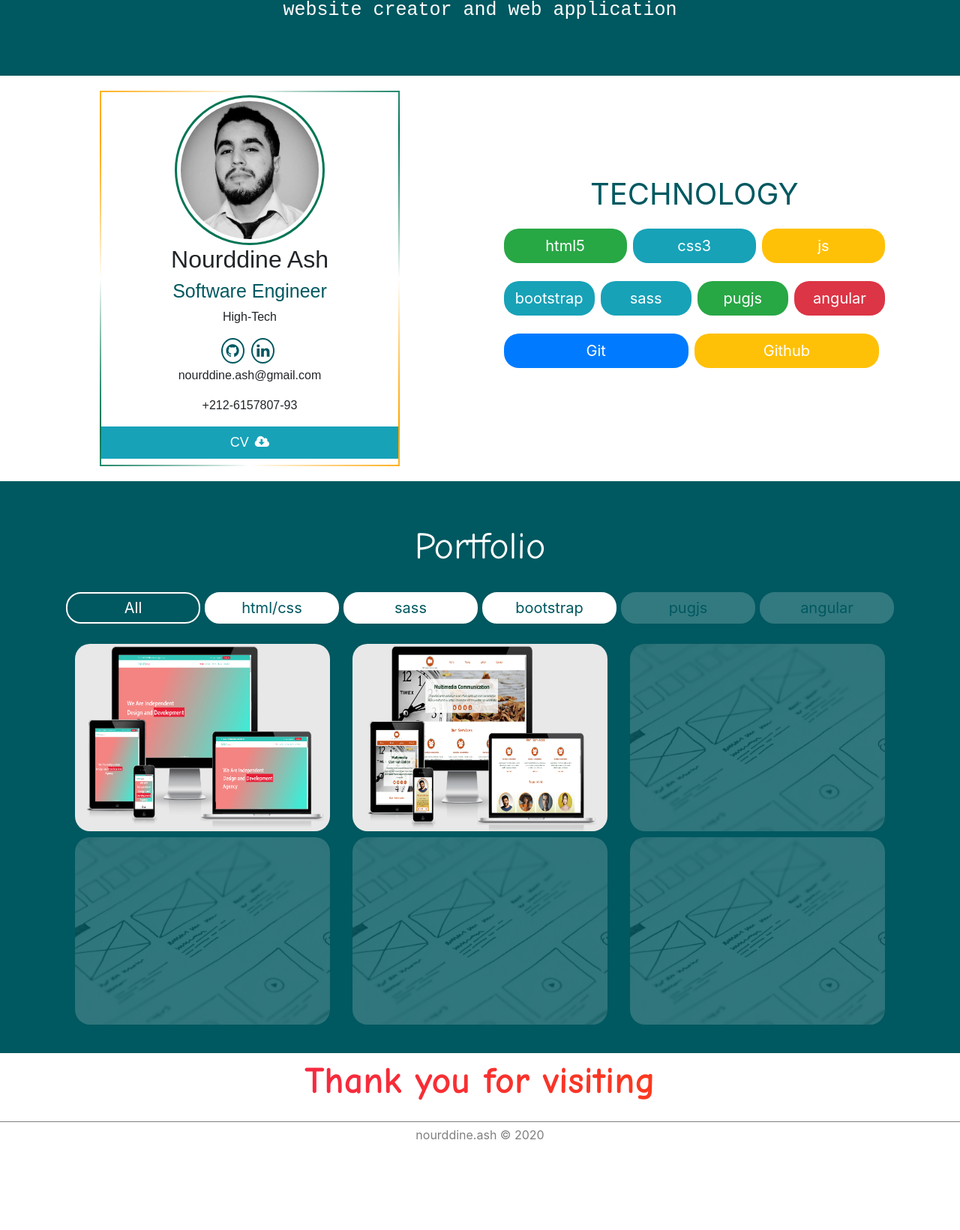
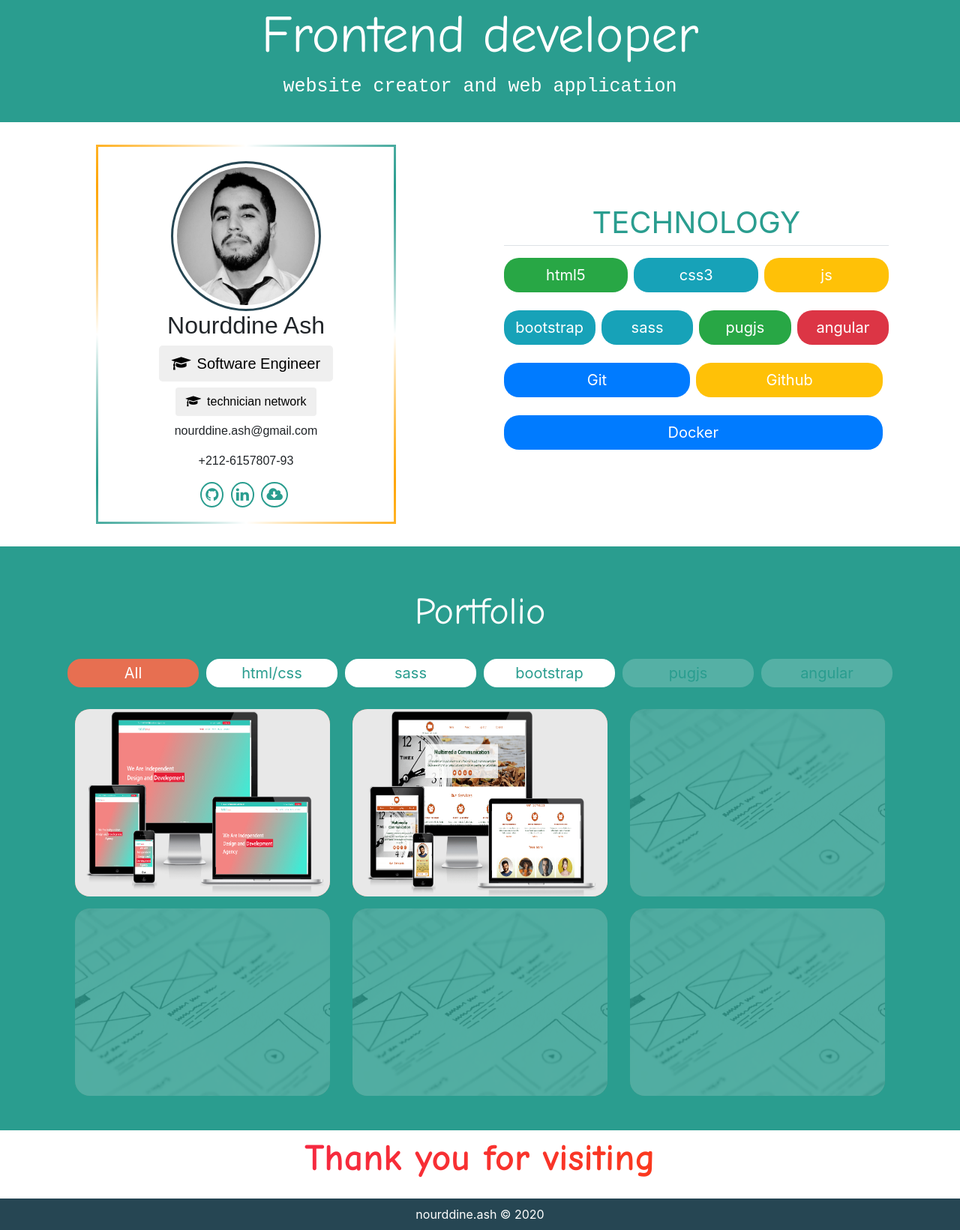
Before and after one commit to aitsihamou/portfolio, a plain HTML site: page index.html in a window 1280 px wide. Shown: the part 597-2238 px from the top of the page at 75% size. Before the commit the page ends 2128 px from the top, so only its background shows below. Drawn offline with Linux system fonts and the light colour scheme.

Commit message:
mise a jour homepage

```diff
--- a/css/sass/_about.scss
+++ b/css/sass/_about.scss
@@ -1,14 +1,19 @@
 .about {
     padding-top: 20px;
     padding-bottom: 20px;
+    .container {
+        padding: 10px;
+
+    }
   .info {
 
     .card {
-        text-align: center;
+        border: 3px solid;
+        border-image: conic-gradient(white ,$colorS, white, orange, white, $colorS,white, orange,white) 1;
+        padding: 15px;
         font-family: arial;
         max-width: 400px;
-        border: 2px solid;
-        border-image: conic-gradient(white ,$colorP, white, orange, white, $colorP,white, orange,white) 1;
+
         .cardimg {
 
             img {
@@ -25,22 +30,7 @@
             font-size: 25px;
         }
 
-        button {
-            border: none;
-            outline: 0;
-            display: inline-block;
-            padding: 8px;
-            color: white;
-            background-color: #000;
-            text-align: center;
-            cursor: pointer;
-            width: 100%;
-            font-size: 18px;
-            a{
-                text-decoration: none;
-                color: white ;
-            }
-        }
+
         .list-icons {
             @include icons-colors($colorS , white);
         }
@@ -51,6 +41,7 @@
         font-size: 20px;
         font-weight: 400;
         color: white;
+
         .col {
             border-radius: 20px;
         }
--- a/css/sass/_footer.scss
+++ b/css/sass/_footer.scss
@@ -10,9 +10,10 @@
         font-weight: 600;
     }
     .copyright {
-        border-top: 1px solid grey;
+        background-color: $colorP;
+
         p {
-            color: grey;
+            color: white;
             padding: 5px;
             margin: 0px;
         }
--- a/css/sass/_header.scss
+++ b/css/sass/_header.scss
@@ -2,21 +2,23 @@
     min-height: 600px;
     background-color: $colorS;
     .intro-img img {
-        //background:linear-gradient(to right,#F11A5F  0%, #FF4800 100%) ;
-        background: conic-gradient(red, yellow, lime, aqua, blue, magenta, red) ;
+        background: conic-gradient(red, blue, magenta, yellow, lime, aqua, red);
         border: 5px solid white;
-        padding: 10px;
-        border-radius: 50%;
-        height: 350px;
-        width: 350px;
+        padding: 5px;
+        @media (max-width: 767px) {
+            height: 350px;
+            width: 350px;
+        }
+        height: 500px;
+        width: 500px;
     }
     .title {
         @include title-colors($light-theme: false);
+
+        P {
+            font-size: 25px;
+            color: white;
+            font-family: Courier New;
+        }
     }
-    P{
-        font-size: 25px;
-        color : white;
-        font-family: Courier New;
-    }
-
 }
--- a/css/sass/_portfolio.scss
+++ b/css/sass/_portfolio.scss
@@ -11,7 +11,7 @@
     }
     .list {
         .active {
-            background-color: $colorS !important;
+           background-color: #e76f51 !important;
             color: white !important;
         }
         .list-item {
@@ -20,20 +20,19 @@
     }
     .projects {
         .project {
-            position: relative;
+            // position: relative;
             width: 100%;
+            border-radius: 20px;
+            background-color: #e76f51;
             .image {
                 opacity: 1;
-                display: block;
                 height: 250px;
                 width: 100%;
-                transition: 0.5s ease;
-                backface-visibility: hidden;
+                // backface-visibility: hidden;
                 border-radius: 20px;
             }
 
             .middle {
-                transition: 0.5s ease;
                 opacity: 0;
                 position: absolute;
                 top: 50%;
@@ -41,23 +40,25 @@
                 transform: translate(-50%, -50%);
                 -ms-transform: translate(-50%, -50%);
                 text-align: center;
+
             }
 
             &:hover .image {
-                opacity: 0.3;
+                opacity: 0;
             }
 
             &:hover .middle {
                 opacity: 1;
             }
 
-            .text a {
-                text-decoration: none;
-                background-color: white;
-                border-radius: 20px;
-                color: $colorS;
-                font-size: 15px;
-                padding: 15px 25px;
+            .text i {
+                color: white;
+                opacity: .5;
+                transition: all .2s ease-in-out;
+                &:hover {
+                    opacity: 1;
+                    transform: scale(1.2);
+                }
 
             }
         }
--- a/css/sass/component/_liststyle.scss
+++ b/css/sass/component/_liststyle.scss
@@ -4,7 +4,7 @@
     .list-item {
         font-size: 20px;
         margin: 3px;
-        padding: 4px 6px;
+        padding: 4px;
         border-radius: 20px;
         display: inline-block;
         i {
--- a/css/sass/component/_variables.scss
+++ b/css/sass/component/_variables.scss
@@ -1,5 +1,5 @@
-$colorP : #007554;
-$colorS : #005860;
+$colorP : #264653;
+$colorS : #2A9D8F;
 
 $maxMobile :"(max-width: 767px)";
 $minSmall :"(min-width: 768px)";
--- a/css/sass/global.scss
+++ b/css/sass/global.scss
@@ -1,6 +1,5 @@
 @import "./component/variables";
 @import "./component/mixins.scss";
-@import "./component/buttons.scss";
 @import "./component/title.scss";
 @import "./component/liststyle.scss";
 @import "./navbar.scss";
@@ -8,4 +7,3 @@
 @import "./about.scss";
 @import "./portfolio.scss";
 @import "./footer.scss";
-@import "./page_home.scss";
--- a/css/style.css
+++ b/css/style.css
@@ -17,7 +17,7 @@
   .list .list-item {
     font-size: 20px;
     margin: 3px;
-    padding: 4px 6px;
+    padding: 4px;
     border-radius: 20px;
     display: inline-block; }
     .list .list-item i {
@@ -36,17 +36,23 @@
       font-size: 20px; }
 
 .navbar {
-  background-color: #007554; }
+  background-color: #264653; }
 
 .navbar .nav-item .nav-link {
   color: white;
-  font-size: 30px;
+  font-size: 25px;
   margin-right: 10px; }
+  .navbar .nav-item .nav-link:hover {
+    color: #E76F51; }
 
 .logo a {
-  border: 3px solid white;
+  border: 3px solid #E76F51;
   border-radius: 50%;
   text-align: center; }
+  .logo a:hover {
+    border: 3px solid white; }
+    .logo a:hover i {
+      color: #E76F51; }
 
 .navbar-brand {
   padding: 3px; }
@@ -56,65 +62,56 @@
 
 .intro {
   min-height: 600px;
-  background-color: #005860; }
+  background-color: #2A9D8F; }
   .intro .intro-img img {
-    background: conic-gradient(red, yellow, lime, aqua, blue, magenta, red);
+    background: conic-gradient(red, blue, magenta, yellow, lime, aqua, red);
     border: 5px solid white;
-    padding: 10px;
-    border-radius: 50%;
-    height: 350px;
-    width: 350px; }
+    padding: 5px;
+    height: 500px;
+    width: 500px; }
+    @media (max-width: 767px) {
+      .intro .intro-img img {
+        height: 350px;
+        width: 350px; } }
   .intro .title {
     color: white; }
-  .intro P {
-    font-size: 25px;
-    color: white;
-    font-family: Courier New; }
+    .intro .title P {
+      font-size: 25px;
+      color: white;
+      font-family: Courier New; }
 
 .about {
   padding-top: 20px;
   padding-bottom: 20px; }
+  .about .container {
+    padding: 10px; }
   .about .info .card {
-    text-align: center;
+    border: 3px solid;
+    border-image: conic-gradient(white, #2A9D8F, white, orange, white, #2A9D8F, white, orange, white) 1;
+    padding: 15px;
     font-family: arial;
-    max-width: 400px;
-    border: 2px solid;
-    border-image: conic-gradient(white, #007554, white, orange, white, #007554, white, orange, white) 1; }
+    max-width: 400px; }
     .about .info .card .cardimg img {
       height: 200px;
       width: 200px;
       padding: 5px;
       border-radius: 50%;
-      border: 3px solid #007554; }
+      border: 3px solid #264653; }
     .about .info .card .degree {
-      color: #005860;
+      color: #2A9D8F;
       font-size: 25px; }
-    .about .info .card button {
-      border: none;
-      outline: 0;
-      display: inline-block;
-      padding: 8px;
-      color: white;
-      background-color: #000;
-      text-align: center;
-      cursor: pointer;
-      width: 100%;
-      font-size: 18px; }
-      .about .info .card button a {
-        text-decoration: none;
-        color: white; }
     .about .info .card .list-icons {
-      color: #005860; }
+      color: #2A9D8F; }
       .about .info .card .list-icons a {
-        color: #005860; }
+        color: #2A9D8F; }
       .about .info .card .list-icons i {
-        border: 2px solid #005860; }
+        border: 2px solid #2A9D8F; }
       .about .info .card .list-icons:hover a {
-        color: #005860; }
+        color: #2A9D8F; }
       .about .info .card .list-icons:hover i {
         color: white;
         border: 2px solid white;
-        background-color: #005860; }
+        background-color: #2A9D8F; }
   .about .tech {
     font-size: 20px;
     font-weight: 400;
@@ -123,10 +120,10 @@
       border-radius: 20px; }
     .about .tech p {
       font-size: 40px;
-      color: #005860; }
+      color: #2A9D8F; }
 
 .portfolio {
-  background-color: #005860;
+  background-color: #2A9D8F;
   padding-top: 30px;
   padding-bottom: 30px; }
   .portfolio .disabled {
@@ -135,29 +132,26 @@
   .portfolio .title {
     color: white; }
   .portfolio .list .active {
-    background-color: #005860 !important;
+    background-color: #e76f51 !important;
     color: white !important; }
   .portfolio .list .list-item {
     background-color: white;
-    color: #005860;
-    border: 2px solid white; }
+    color: #2A9D8F;
+    border: 2px solid #2A9D8F; }
     .portfolio .list .list-item:hover {
-      background-color: #005860;
+      background-color: #2A9D8F;
       color: white;
       border: 2px solid white; }
   .portfolio .projects .project {
-    position: relative;
-    width: 100%; }
+    width: 100%;
+    border-radius: 20px;
+    background-color: #e76f51; }
     .portfolio .projects .project .image {
       opacity: 1;
-      display: block;
       height: 250px;
       width: 100%;
-      transition: 0.5s ease;
-      backface-visibility: hidden;
       border-radius: 20px; }
     .portfolio .projects .project .middle {
-      transition: 0.5s ease;
       opacity: 0;
       position: absolute;
       top: 50%;
@@ -166,29 +160,29 @@
       -ms-transform: translate(-50%, -50%);
       text-align: center; }
     .portfolio .projects .project:hover .image {
-      opacity: 0.3; }
+      opacity: 0; }
     .portfolio .projects .project:hover .middle {
       opacity: 1; }
-    .portfolio .projects .project .text a {
-      text-decoration: none;
-      background-color: white;
-      border-radius: 20px;
-      color: #005860;
-      font-size: 15px;
-      padding: 15px 25px; }
+    .portfolio .projects .project .text i {
+      color: white;
+      opacity: .5;
+      transition: all .2s ease-in-out; }
+      .portfolio .projects .project .text i:hover {
+        opacity: 1;
+        transform: scale(1.2); }
 
 .footer {
   text-align: center; }
   .footer .title {
-    color: #005860;
+    color: #2A9D8F;
     margin: 0px;
     background: linear-gradient(to right, #F11A5F 0%, #FF4800 100%);
     -webkit-background-clip: text;
     -webkit-text-fill-color: transparent;
     font-weight: 600; }
   .footer .copyright {
-    border-top: 1px solid grey; }
+    background-color: #264653; }
     .footer .copyright p {
-      color: grey;
+      color: white;
       padding: 5px;
       margin: 0px; }
--- a/index.html
+++ b/index.html
@@ -19,7 +19,7 @@
   <nav class=" navbar sticky-top navbar-expand-lg navbar-dark lighten-1">
     <div class="logo mr-auto">
       <a class="navbar-brand js-scroll-trigger" href="#page-top">
-        <img src="img/nash.jpg" class="rounded-circle z-depth-0" alt="avatar image" height="70">
+        <i class="fa fa-wpexplorer fa-2x list-icons"></i>
       </a>
     </div>
     <button class="navbar-toggler ml-auto" type="button" data-toggle="collapse"
@@ -47,10 +47,10 @@
       <div class="intro-img pt-4">
         <img src="img/head1.jpg" class="rounded-circle z-depth-0">
       </div>
-      <div class="title mt-3">
+      <div class="title mt-2">
         <h1>Frontend developer</h1>
+      <p>website creator and web application</p>
       </div>
-      <p>website creator and web application</p>
     </div>
   </header>
   <!--/.end introduction -->
@@ -60,31 +60,23 @@
     <div class="container">
       <div class="row align-items-center">
         <div class="info col-12 col-sm pl-sm-5">
-          <div class="card " id="contact">
+          <div class="card align-items-center" id="contact">
             <div class="cardimg mt-1"> <img src="img/nash.jpg" alt=""></div>
             <h2>Nourddine Ash</h2>
-            <h1 class="degree">Software Engineer</h1>
-            <p>High-Tech</p>
+            <button class="btn btn-lg mb-2"><i class="fa fa-graduation-cap mr-2"></i>Software Engineer</button>
+            <button class="btn mb-2"><i class="fa fa-graduation-cap mr-2"></i>technician network</button>
+            <p>nourddine.ash@gmail.com</p>
+            <p>+212-6157807-93</p>
             <ul class=" list list-unstyled mb-1">
-              <li class="list-icons"><a href="https://github.com/aitsihamou">
-                  <i class="fa fa-github" aria-hidden="true"></i>
-                </a></li>
-              <li class="list-icons"><a href="https://www.linkedin.com/in/ashnourddine/">
-                  <i class="fa fa-linkedin" aria-hidden="true"></i>
-                </a></li>
+              <li class="list-icons"><a href="https://github.com/aitsihamou"><i class="fa fa-github" aria-hidden="true"></i></a></li>
+              <li class="list-icons"><a href="https://www.linkedin.com/in/ashnourddine/"><i class="fa fa-linkedin" aria-hidden="true"></i></a></li>
+              <li class="list-icons"> <a href="img/CV-FE-NOURDDINE AITSIHAMOU.pdf"><i class="fa fa-cloud-download"></i></a></li>
             </ul>
-            <p>nourddine.ash@gmail.com</p>
-             <p>+212-6157807-93</p>
-            <button class="bg-info mb-2">
-              <a href="img/CV-FE-NOURDDINE AITSIHAMOU.pdf"
-                download="CV-FE-NOURDDINE AITSIHAMOU.pdf">CV<i class="fa fa-cloud-download ml-2"></i>
-              </a>
-            </button>
           </div>
         </div>
         <div class="col-12 col-sm text-center">
           <div class="tech">
-            <p>TECHNOLOGY</p>
+            <p class=" border-bottom ">TECHNOLOGY</p>
             <div class="row mb-3">
               <div class="col bg-success mr-2 p-2 mb-2">html5</div>
               <div class="col bg-info mr-2 mb-2 p-2">css3</div>
@@ -99,6 +91,9 @@
             <div class="row mb-3">
               <div class="col bg-primary mr-2 p-2 mb-2">Git</div>
               <div class="col bg-warning mr-2 mb-2 p-2">Github</div>
+            </div>
+            <div class="row mb-3">
+              <div class="col bg-primary mr-2 p-2 mb-2">Docker</div>
             </div>
           </div>
         </div>
@@ -116,23 +111,50 @@
       <div class="mb-4">
         <ul class="list list-unstyled row">
           <li data-class="All" class="col-sm-12 col-lg active list-item">All</li>
-          <li data-class=".native" class="col  list-item">html/css</li>
-          <li data-class=".sass" class="col  list-item">sass</li>
-          <li data-class=".bootstrap" class="col list-item">bootstrap</li>
-          <li data-class=".pugjs" class="col list-item disabled">pugjs</li>
-          <li data-class=".angular" class="col  list-item disabled">angular</li>
+          <li data-class=".native" class="col-5 col-sm  list-item">html/css</li>
+          <li data-class=".sass" class="col-5 col-sm list-item">sass</li>
+          <li data-class=".bootstrap" class="col-5 col-sm list-item">bootstrap</li>
+          <li data-class=".pugjs" class="col-5 col-sm list-item disabled">pugjs</li>
+          <li data-class=".angular" class="col-5 col-sm  list-item disabled">angular</li>
         </ul>
       </div>
       <div class="projects">
         <div class="row">
           <!--/.col project -->
-          <div class="col-12 col-sm-4  mb-2">
+          <div class="col-12 col-sm-6 col-md-4 mb-3">
             <div class="project bootstrap native">
               <img src="img/featured/bootstrap4_page.png" alt="bootstrap" class="image">
               <div class="middle">
                 <div class="text">
-                  <a href="https://aitsihamou.github.io/bootstrap_template/">Live Preview<i class="fa fa-plus-circle ml-2"
-                      aria-hidden="true"></i>
+                  <a href="https://aitsihamou.github.io/bootstrap_template/"><i class="fa fa-external-link-square fa-5x"></i>
+                  </a>
+
+                </div>
+              </div>
+            </div>
+          </div>
+          <!--/.col project -->
+          <!--/.col project -->
+          <div class="col-12 col-sm-6 col-md-4 mb-3">
+            <div class="project sass">
+              <img src="img/featured/sass_page.png" alt="bootstrap" class="image">
+              <div class="middle">
+                <div class="text">
+                  <a href="https://aitsihamou.github.io/template_SASS/"><i class="fa fa-external-link-square fa-5x"></i>
+                  </a>
+
+                </div>
+              </div>
+            </div>
+          </div>
+          <!--/.col project -->
+          <!--/.col project -->
+          <div class="col-12 col-sm-6 col-md-4 mb-3">
+            <div class="project disabled">
+              <img src="img/featured/none.jpg" alt="bootstrap" class="image">
+              <div class="middle">
+                <div class="text">
+                  <a href="#"><i class="fa fa-external-link-square fa-5x"></i>
                   </a>
                 </div>
               </div>
@@ -140,13 +162,12 @@
           </div>
           <!--/.col project -->
           <!--/.col project -->
-          <div class="col-12 col-sm-4  mb-2">
-            <div class="project sass">
-              <img src="img/featured/sass_page.png" alt="bootstrap" class="image">
+          <div class="col-12 col-sm-6 col-md-4 mb-3">
+            <div class="project disabled">
+              <img src="img/featured/none.jpg" alt="bootstrap" class="image">
               <div class="middle">
                 <div class="text">
-                  <a href="https://aitsihamou.github.io/template_SASS/">Live Preview<i class="fa fa-plus-circle ml-2"
-                      aria-hidden="true"></i>
+                  <a href="#"><i class="fa fa-external-link-square fa-5x"></i>
                   </a>
                 </div>
               </div>
@@ -154,12 +175,12 @@
           </div>
           <!--/.col project -->
           <!--/.col project -->
-          <div class="col-12 col-sm-4 mb-2">
+          <div class="col-12 col-sm-6 col-md-4 mb-3">
             <div class="project disabled">
               <img src="img/featured/none.jpg" alt="bootstrap" class="image">
               <div class="middle">
                 <div class="text">
-                  <a href="#">Live Preview<i class="fa fa-plus-circle ml-2" aria-hidden="true"></i>
+                  <a href="#"><i class="fa fa-external-link-square fa-5x"></i>
                   </a>
                 </div>
               </div>
@@ -167,38 +188,12 @@
           </div>
           <!--/.col project -->
           <!--/.col project -->
-          <div class="col-12 col-sm-4 mb-2">
+          <div class="col-12 col-sm-6 col-md-4 mb-3">
             <div class="project disabled">
               <img src="img/featured/none.jpg" alt="bootstrap" class="image">
               <div class="middle">
                 <div class="text">
-                  <a href="#">Live Preview<i class="fa fa-plus-circle ml-2" aria-hidden="true"></i>
-                  </a>
-                </div>
-              </div>
-            </div>
-          </div>
-          <!--/.col project -->
-          <!--/.col project -->
-          <div class="col-12 col-sm-4 mb-2">
-            <div class="project disabled">
-              <img src="img/featured/none.jpg" alt="bootstrap" class="image">
-              <div class="middle">
-                <div class="text">
-                  <a href="#">Live Preview<i class="fa fa-plus-circle ml-2" aria-hidden="true"></i>
-                  </a>
-                </div>
-              </div>
-            </div>
-          </div>
-          <!--/.col project -->
-          <!--/.col project -->
-          <div class="col-12 col-sm-4 mb-2">
-            <div class="project disabled">
-              <img src="img/featured/none.jpg" alt="bootstrap" class="image">
-              <div class="middle">
-                <div class="text">
-                  <a href="#">Live Preview<i class="fa fa-plus-circle ml-2" aria-hidden="true"></i>
+                  <a href="#"><i class="fa fa-external-link-square fa-5x"></i>
                   </a>
                 </div>
               </div>
@@ -213,12 +208,12 @@
 
   <!--/.section footer -->
   <footer class="footer">
-      <div class="title">
-        <p>Thank you for visiting</p>
-      </div>
-      <div class="copyright">
-        <p>nourddine.ash &copy; 2020</p>
-      </div>
+    <div class="title">
+      <p>Thank you for visiting</p>
+    </div>
+    <div class="copyright p-1">
+      <p>nourddine.ash &copy; 2020</p>
+    </div>
 
   </footer>
   <!--/.end footer -->
```
Also changed, not shown: css/sass/_navbar.scss (+10 -3 lines), css/sass/component/_divider.scss (deleted, +0 -34 lines), css/sass/component/_mixins.scss (+4 -4 lines), js/main.js (+3 -6 lines), css/sass/_page_home.scss (deleted), css/sass/component/_buttons.scss (deleted).
